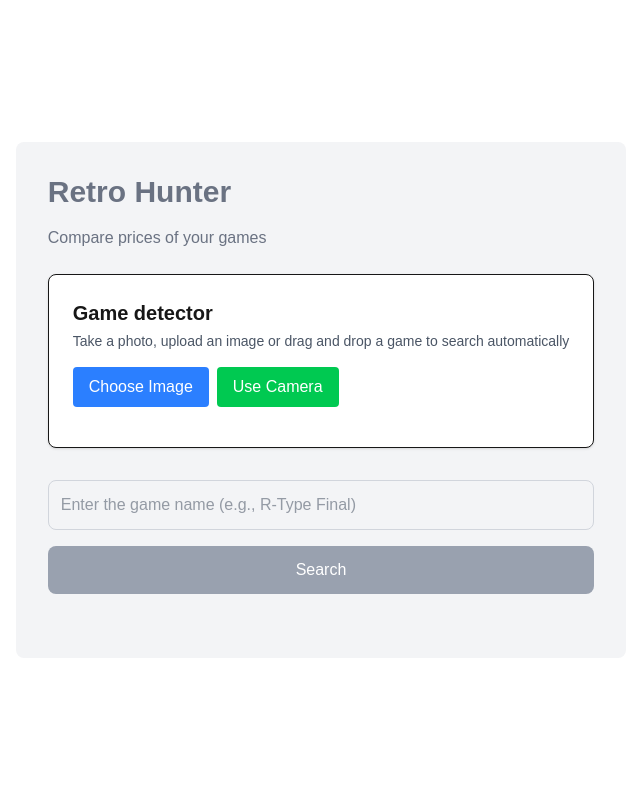
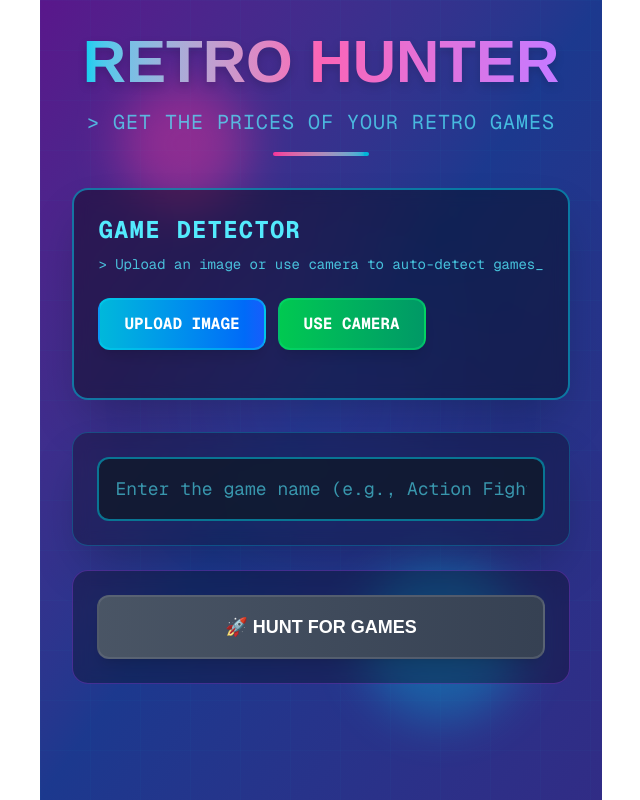
Before and after one commit to rojasmart/retro-hunter, a Next.js app: page / in a window 1280 px wide. Shown: the whole page, without its empty margins (319-959 px from the left). Built offline with nearby package versions, Linux system fonts and the light colour scheme.

Commit message:
--update: enhance UI of PriceTableAndSlider and OCR components with retro styling and improved user experience

```diff
--- a/src/app/page.tsx
+++ b/src/app/page.tsx
@@ -54,45 +54,47 @@
 
   return (
     <div className="max-w-2xl mx-auto">
-      {/* Tabela de preços */}
-      <div className="mb-6">
-        <table className="w-full border-collapse bg-white rounded-lg shadow-sm overflow-hidden">
-          <thead>
-            <tr className="bg-gray-200">
-              <th className="border px-4 py-3 text-center font-medium text-gray-700">Preço mais baixo</th>
-              <th className="border px-4 py-3 text-center font-medium text-gray-700">Preço mais alto</th>
-              <th className="border px-4 py-3 text-center font-medium text-gray-700">Preço médio</th>
-            </tr>
-          </thead>
-          <tbody>
-            <tr>
-              <td className="border px-4 py-3 text-center text-green-600 font-semibold">R$ {lowestPrice}</td>
-              <td className="border px-4 py-3 text-center text-red-600 font-semibold">R$ {highestPrice}</td>
-              <td className="border px-4 py-3 text-center text-blue-600 font-semibold">R$ {averagePrice}</td>
-            </tr>
-          </tbody>
-        </table>
+      {/* Tabela de preços com visual retro */}
+      <div className="mb-8">
+        <div className="backdrop-blur-sm bg-black/40 rounded-2xl p-6 border-2 border-cyan-400/50 shadow-2xl">
+          <h2 className="text-center text-xl font-bold text-cyan-300 mb-4 font-mono tracking-wider">PRICE ANALYSIS</h2>
+          <div className="grid grid-cols-3 gap-4">
+            <div className="text-center p-4 bg-gradient-to-b from-green-500/20 to-green-600/30 rounded-xl border border-green-400/50">
+              <div className="text-xs text-green-300 font-mono mb-1">LOWEST</div>
+              <div className="text-2xl font-bold text-green-400">R$ {lowestPrice}</div>
+            </div>
+            <div className="text-center p-4 bg-gradient-to-b from-red-500/20 to-red-600/30 rounded-xl border border-red-400/50">
+              <div className="text-xs text-red-300 font-mono mb-1">HIGHEST</div>
+              <div className="text-2xl font-bold text-red-400">R$ {highestPrice}</div>
+            </div>
+            <div className="text-center p-4 bg-gradient-to-b from-blue-500/20 to-blue-600/30 rounded-xl border border-blue-400/50">
+              <div className="text-xs text-blue-300 font-mono mb-1">AVERAGE</div>
+              <div className="text-2xl font-bold text-blue-400">R$ {averagePrice}</div>
+            </div>
+          </div>
+        </div>
       </div>
 
-      {/* Slider horizontal com botões de navegação */}
-      <div className="relative bg-white rounded-lg shadow-sm p-4">
-        <div className="flex overflow-x-auto gap-4 pb-2 scrollbar-thin scrollbar-thumb-gray-300 scrollbar-track-gray-100">
+      {/* Slider horizontal com visual retro */}
+      <div className="backdrop-blur-sm bg-black/40 rounded-2xl p-6 border-2 border-purple-400/50 shadow-2xl">
+        <h2 className="text-center text-xl font-bold text-purple-300 mb-4 font-mono tracking-wider">AVAILABLE GAMES</h2>
+        <div className="flex overflow-x-auto gap-4 pb-2 scrollbar-thin scrollbar-thumb-purple-400 scrollbar-track-purple-900/30">
           {items.map((item, index) => (
             <a
               key={index}
               href={item.link}
               target="_blank"
               rel="noopener noreferrer"
-              className="flex-shrink-0 w-48 p-3 border rounded-lg bg-gray-50 hover:bg-gray-100 hover:shadow-md transition-all duration-200"
+              className="flex-shrink-0 w-52 p-4 bg-gradient-to-b from-gray-800/80 to-gray-900/80 border-2 border-cyan-400/30 rounded-xl hover:border-pink-400/60 hover:shadow-lg hover:shadow-pink-500/20 transition-all duration-300 transform hover:scale-105"
             >
               {item.image && (
-                <div className="mb-2">
+                <div className="mb-3">
                   <Image
                     src={item.image}
                     alt={item.title}
-                    width={180}
+                    width={200}
                     height={120}
-                    className="w-full h-24 object-cover rounded"
+                    className="w-full h-28 object-cover rounded-lg border border-cyan-400/30"
                     onError={(e) => {
                       const target = e.target as HTMLImageElement;
                       target.style.display = "none";
@@ -100,9 +102,9 @@
                   />
                 </div>
               )}
-              <h3 className="font-medium text-blue-600 hover:underline text-sm line-clamp-2 mb-1">{item.title}</h3>
-              <p className="text-green-600 font-bold text-lg">R$ {item.price}</p>
-              {item.tags && item.tags.length > 0 && <p className="text-xs text-gray-500 mt-1">{item.tags[0]}</p>}
+              <h3 className="font-bold text-cyan-300 hover:text-pink-300 text-sm line-clamp-2 mb-2 font-mono transition-colors">{item.title}</h3>
+              <p className="text-green-400 font-bold text-xl mb-1">R$ {item.price}</p>
+              {item.tags && item.tags.length > 0 && <p className="text-xs text-purple-300 font-mono">{item.tags[0]}</p>}
             </a>
           ))}
         </div>
@@ -173,55 +175,83 @@
   };
 
   return (
-    <div className="bg-gray-100 p-8 rounded-lg">
-      <h1 className="text-3xl font-bold mb-4 text-gray-500">Retro Hunter</h1>
-      <p className="mb-6 text-gray-500">Compare prices of your games</p>
+    <div className="min-h-screen bg-gradient-to-br from-purple-900 via-blue-900 to-indigo-900 relative overflow-hidden">
+      {/* Retro Grid Background */}
+      <div className="absolute inset-0 opacity-20">
+        <div
+          className="absolute inset-0"
+          style={{
+            backgroundImage: `
+            linear-gradient(rgba(0,255,255,0.1) 1px, transparent 1px),
+            linear-gradient(90deg, rgba(0,255,255,0.1) 1px, transparent 1px)
+          `,
+            backgroundSize: "50px 50px",
+          }}
+        ></div>
+      </div>
+
+      {/* Neon Glow Effects */}
+      <div className="absolute top-20 left-20 w-32 h-32 bg-pink-500 rounded-full filter blur-xl opacity-30 animate-pulse"></div>
+      <div className="absolute bottom-20 right-20 w-40 h-40 bg-cyan-500 rounded-full filter blur-xl opacity-20 animate-pulse"></div>
+      <div className="absolute top-1/2 left-1/2 transform -translate-x-1/2 -translate-y-1/2 w-60 h-60 bg-purple-500 rounded-full filter blur-3xl opacity-10"></div>
+
+      <div className="relative z-10 p-8">
+        <div className="text-center mb-8">
+          <h1 className="text-6xl font-bold mb-4 bg-gradient-to-r from-cyan-400 via-pink-400 to-purple-400 bg-clip-text text-transparent filter drop-shadow-lg">
+            RETRO HUNTER
+          </h1>
+          <p className="text-xl text-cyan-300 font-mono tracking-wider animate-pulse">&gt; GET THE PRICES OF YOUR RETRO GAMES</p>
+          <div className="mt-4 flex justify-center">
+            <div className="w-24 h-1 bg-gradient-to-r from-pink-500 to-cyan-500 rounded-full"></div>
+          </div>
+        </div>
 
         <div className="mb-8">
           <AdvancedOCR onGameExtracted={handleOCRExtraction} isProcessing={loading} />
         </div>
 
-      <div className="max-w-2xl space-y-4">
-        <div>
+        <div className="max-w-2xl mx-auto space-y-6">
+          <div className="backdrop-blur-sm bg-black/30 rounded-2xl p-6 border border-cyan-500/30 shadow-2xl">
             <input
               id="game-name"
               type="text"
               value={nome}
               onChange={(e) => setNome(e.target.value)}
-            placeholder="Enter the game name (e.g., R-Type Final)"
-            className="border border-gray-300 p-3 rounded-lg w-full text-gray-700 focus:ring-2 focus:ring-blue-500 focus:border-blue-500"
+              placeholder="Enter the game name (e.g., Action Fighter)"
+              className="w-full p-4 bg-gray-900/80 border-2 border-cyan-400/50 rounded-xl text-cyan-100 placeholder-cyan-300/60 focus:border-pink-400 focus:ring-2 focus:ring-pink-400/50 focus:outline-none transition-all duration-300 font-mono text-lg"
             />
           </div>
 
-        <div>
+          <div className="backdrop-blur-sm bg-black/30 rounded-2xl p-6 border border-purple-500/30">
             <button
               onClick={() => searchEbayOnly()}
               disabled={loading || !nome.trim()}
-            className="bg-yellow-600 hover:bg-yellow-700 text-white px-6 py-3 rounded-lg disabled:bg-gray-400 disabled:cursor-not-allowed w-full font-medium"
+              className="w-full py-4 px-8 bg-gradient-to-r from-pink-500 to-purple-600 hover:from-pink-600 hover:to-purple-700 disabled:from-gray-600 disabled:to-gray-700 text-white font-bold text-lg rounded-xl shadow-lg transform hover:scale-105 disabled:scale-100 transition-all duration-300 border-2 border-pink-400/50 hover:border-purple-400/50 disabled:border-gray-500/50"
             >
-            {loading ? "🔍 Searching..." : "Search"}
+              {loading ? "🔍 SCANNING RETRO UNIVERSE..." : "🚀 HUNT FOR GAMES"}
             </button>
           </div>
 
           {(platform !== "all" || condition !== "all") && (
-          <div className="bg-blue-50 border border-blue-200 rounded-lg p-3">
-            <p className="text-sm text-blue-800">
-              <span className="font-medium">Filtros ativos:</span>{" "}
+            <div className="backdrop-blur-sm bg-black/20 border border-cyan-400/40 rounded-xl p-4">
+              <p className="text-sm text-cyan-300 font-mono">
+                <span className="text-pink-400 font-bold">&gt; ACTIVE FILTERS:</span>{" "}
                 {platform !== "all" &&
                   (() => {
                     const platformConfig = PLATFORM_CONFIGS[platform as Platform];
-                  if (!platformConfig) return <span className="bg-red-100 px-2 py-1 rounded mr-2">Plataforma desconhecida</span>;
+                    if (!platformConfig)
+                      return <span className="bg-red-500/30 text-red-300 px-2 py-1 rounded mr-2 border border-red-400/50">Unknown Platform</span>;
                     return (
-                    <span className="bg-blue-100 px-2 py-1 rounded mr-2">
+                      <span className="bg-purple-500/30 text-purple-200 px-2 py-1 rounded mr-2 border border-purple-400/50">
                         {platformConfig.icon} {platformConfig.name}
                       </span>
                     );
                   })()}
                 {condition !== "all" && (
-                <span className="bg-blue-100 px-2 py-1 rounded">
-                  {condition === "new" && "🆕 Novo"}
-                  {condition === "used" && "📦 Usado"}
-                  {condition === "refurbished" && "🔧 Recondicionado"}
+                  <span className="bg-cyan-500/30 text-cyan-200 px-2 py-1 rounded border border-cyan-400/50">
+                    {condition === "new" && "🆕 NEW"}
+                    {condition === "used" && "📦 USED"}
+                    {condition === "refurbished" && "🔧 REFURBISHED"}
                   </span>
                 )}
               </p>
@@ -238,12 +268,18 @@
           )}
 
           {!loading && resultados.length === 0 && nome.trim() && (
-          <div className="text-center py-8">
-            <p className="text-gray-500">😕 Nenhum resultado encontrado para &ldquo;{nome}&rdquo;</p>
-            <p className="text-sm text-gray-400 mt-1">Tente alterar os filtros ou usar termos diferentes</p>
+            <div className="text-center py-12">
+              <div className="backdrop-blur-sm bg-black/30 rounded-2xl p-8 border border-red-400/40">
+                <p className="text-2xl text-red-400 font-mono mb-2">😕 NO DATA FOUND</p>
+                <p className="text-cyan-300 font-mono">
+                  &gt; No results for &ldquo;<span className="text-pink-400">{nome}</span>&rdquo;
+                </p>
+                <p className="text-sm text-gray-400 mt-2 font-mono">Try different search terms or filters</p>
+              </div>
             </div>
           )}
         </div>
       </div>
+    </div>
   );
 }
--- a/src/components/OCRUpload.tsx
+++ b/src/components/OCRUpload.tsx
@@ -203,31 +203,34 @@
   };
 
   return (
-    <div className="w-full max-w-2xl mx-auto bg-white rounded-lg border shadow-sm p-6">
-      <div className="mb-4">
-        <h2 className="text-xl font-semibold flex items-center gap-2">Game detector</h2>
-        <p className="text-sm text-gray-600 mt-1">Take a photo, upload an image or drag and drop a game to search automatically</p>
+    <div className="w-full max-w-2xl mx-auto backdrop-blur-sm bg-black/40 rounded-2xl border-2 border-cyan-400/50 shadow-2xl p-6">
+      <div className="mb-6">
+        <h2 className="text-2xl font-bold text-cyan-300 font-mono tracking-wider flex items-center gap-2">GAME DETECTOR</h2>
+        <p className="text-sm text-cyan-300/80 mt-2 font-mono">&gt; Upload an image or use camera to auto-detect games_</p>
       </div>
 
       {/* Upload/Camera Controls */}
-      <div className="flex gap-2 flex-wrap mb-4">
+      <div className="flex gap-3 flex-wrap mb-6">
         <button
           onClick={() => fileInputRef.current?.click()}
           disabled={isProcessing || showCamera}
-          className="px-4 py-2 bg-blue-500 text-white rounded hover:bg-blue-600 disabled:opacity-50 disabled:cursor-not-allowed flex items-center gap-2"
+          className="px-6 py-3 bg-gradient-to-r from-cyan-500 to-blue-600 hover:from-cyan-600 hover:to-blue-700 disabled:from-gray-600 disabled:to-gray-700 text-white font-bold rounded-xl shadow-lg transform hover:scale-105 disabled:scale-100 transition-all duration-300 border-2 border-cyan-400/50 hover:border-blue-400/50 disabled:border-gray-500/50 font-mono"
         >
-          Choose Image
+          UPLOAD IMAGE
         </button>
         <button
           onClick={startCamera}
           disabled={isProcessing || showCamera}
-          className="px-4 py-2 bg-green-500 text-white rounded hover:bg-green-600 disabled:opacity-50 disabled:cursor-not-allowed flex items-center gap-2"
+          className="px-6 py-3 bg-gradient-to-r from-green-500 to-emerald-600 hover:from-green-600 hover:to-emerald-700 disabled:from-gray-600 disabled:to-gray-700 text-white font-bold rounded-xl shadow-lg transform hover:scale-105 disabled:scale-100 transition-all duration-300 border-2 border-green-400/50 hover:border-emerald-400/50 disabled:border-gray-500/50 font-mono"
         >
-          Use Camera
+          USE CAMERA
         </button>
         {(selectedImage || extractedText || showCamera) && (
-          <button onClick={clearAll} className="px-4 py-2 bg-red-500 text-white rounded hover:bg-red-600 flex items-center gap-2">
-            Clear
+          <button
+            onClick={clearAll}
+            className="px-6 py-3 bg-gradient-to-r from-red-500 to-pink-600 hover:from-red-600 hover:to-pink-700 text-white font-bold rounded-xl shadow-lg transform hover:scale-105 transition-all duration-300 border-2 border-red-400/50 hover:border-pink-400/50 font-mono"
+          >
+            CLEAR
           </button>
         )}
       </div>
@@ -236,14 +239,20 @@
 
       {/* Camera */}
       {showCamera && (
-        <div className="mb-4">
-          <video ref={videoRef} autoPlay playsInline className="w-full max-h-64 rounded-lg border object-cover" />
-          <div className="flex gap-2 mt-2">
-            <button onClick={capturePhoto} className="flex-1 px-4 py-2 bg-blue-500 text-white rounded hover:bg-blue-600">
-              📸 Capture Photo
+        <div className="mb-6">
+          <video ref={videoRef} autoPlay playsInline className="w-full max-h-64 rounded-xl border-2 border-cyan-400/50 object-cover" />
+          <div className="flex gap-3 mt-4">
+            <button
+              onClick={capturePhoto}
+              className="flex-1 px-6 py-3 bg-gradient-to-r from-blue-500 to-purple-600 hover:from-blue-600 hover:to-purple-700 text-white font-bold rounded-xl shadow-lg transform hover:scale-105 transition-all duration-300 border-2 border-blue-400/50 hover:border-purple-400/50 font-mono"
+            >
+              CAPTURE PHOTO
             </button>
-            <button onClick={stopCamera} className="px-4 py-2 bg-gray-500 text-white rounded hover:bg-gray-600">
-              Cancel
+            <button
+              onClick={stopCamera}
+              className="px-6 py-3 bg-gradient-to-r from-gray-500 to-gray-600 hover:from-gray-600 hover:to-gray-700 text-white font-bold rounded-xl shadow-lg transform hover:scale-105 transition-all duration-300 border-2 border-gray-400/50 font-mono"
+            >
+              CANCEL
             </button>
           </div>
           <canvas ref={canvasRef} className="hidden" />
@@ -252,39 +261,42 @@
 
       {/* Selected Image */}
       {selectedImage && !showCamera && (
-        <div className="mb-4">
-          <Image src={selectedImage} alt="Selected image" width={400} height={300} className="w-full max-h-64 object-contain rounded-lg border" />
+        <div className="mb-6">
+          <div className="backdrop-blur-sm bg-black/20 rounded-xl p-4 border border-purple-400/30">
+            <Image
+              src={selectedImage}
+              alt="Selected image"
+              width={400}
+              height={300}
+              className="w-full max-h-64 object-contain rounded-lg border-2 border-cyan-400/50"
+            />
+          </div>
         </div>
       )}
 
       {/* Progress Bar */}
       {isProcessing && (
-        <div className="mb-4">
-          <div className="flex items-center justify-between text-sm mb-2">
-            <span>🔍 Processing image...</span>
-            <span>{progress}%</span>
-          </div>
-          <div className="w-full bg-gray-200 rounded-full h-2">
-            <div className="bg-blue-600 h-2 rounded-full transition-all duration-300" style={{ width: `${progress}%` }} />
+        <div className="mb-6">
+          <div className="backdrop-blur-sm bg-black/20 rounded-xl p-4 border border-cyan-400/30">
+            <div className="flex items-center justify-between text-sm mb-3">
+              <span className="text-cyan-300 font-mono">🔍 SCANNING IMAGE...</span>
+              <span className="text-pink-400 font-mono font-bold">{progress}%</span>
+            </div>
+            <div className="w-full bg-gray-800/50 rounded-full h-3 border border-cyan-400/30">
+              <div
+                className="bg-gradient-to-r from-cyan-400 to-pink-500 h-3 rounded-full transition-all duration-300"
+                style={{ width: `${progress}%` }}
+              />
+            </div>
           </div>
         </div>
       )}
 
       {/* Error */}
-      {error && <div className="mb-4 p-3 bg-red-100 border border-red-400 text-red-700 rounded">❌ {error}</div>}
-
-      {/* Extracted Text */}
-      {extractedText && (
-        <div className="space-y-3">
-          <h3 className="font-bold text-lg text-blue-900 mb-2">{extractedText}</h3>
-          {platform && (
-            <div className="text-sm text-gray-700 mb-2">
-              <span className="font-semibold">Platform:</span> {platform}
-            </div>
-          )}
-          <div className="p-3 bg-green-50 border border-green-200 rounded">
-            <p className="text-green-800 text-sm">✅ Name extracted successfully!</p>
-            <p className="text-green-600 text-xs mt-1">The text was automatically added to the search field. You can edit it above if needed.</p>
+      {error && (
+        <div className="mb-6">
+          <div className="backdrop-blur-sm bg-red-900/30 border-2 border-red-400/50 text-red-300 rounded-xl p-4">
+            <p className="font-mono">❌ ERROR: {error}</p>
           </div>
         </div>
       )}
```
Also changed, not shown: src/components/AdvancedOCR.tsx (+0 -34 lines). Lines whose indentation alone changed are shown as unchanged.
